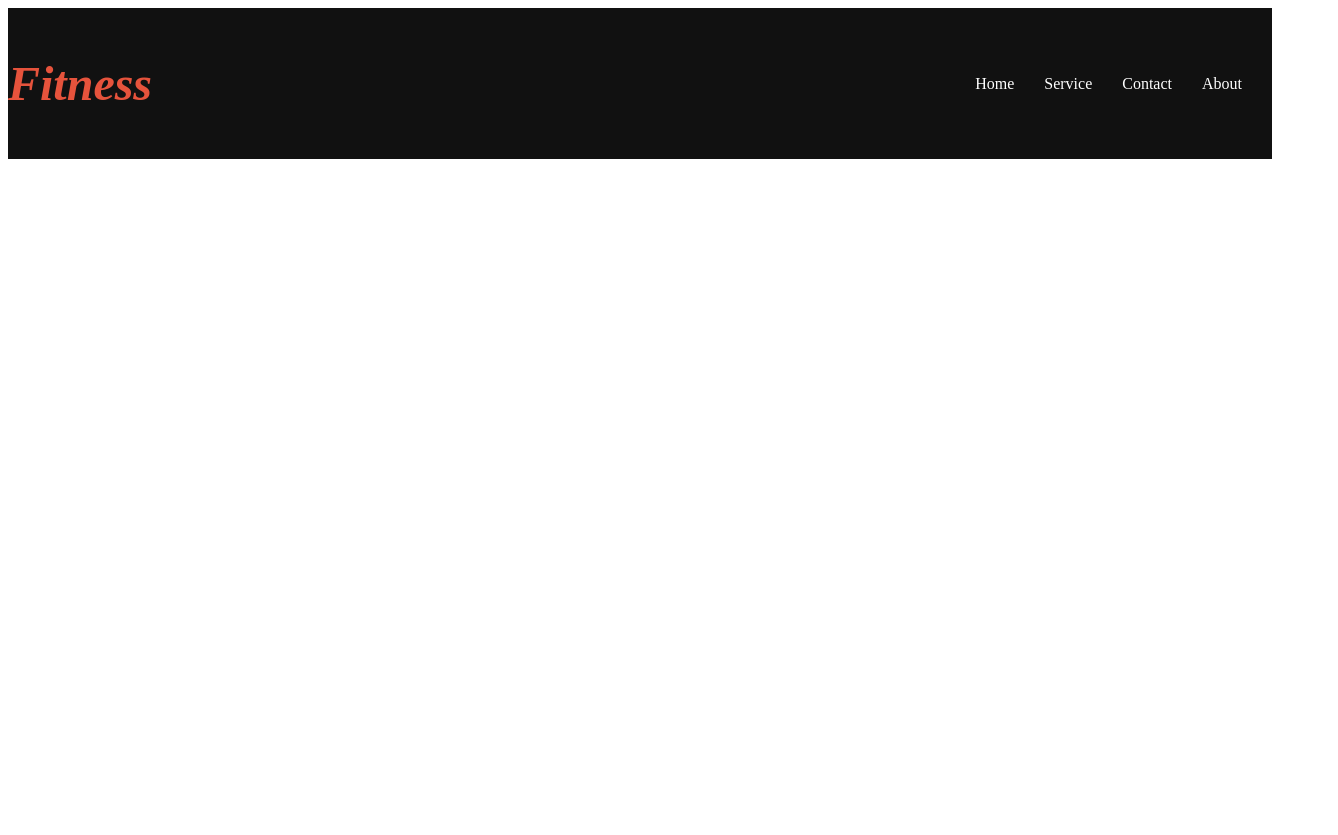
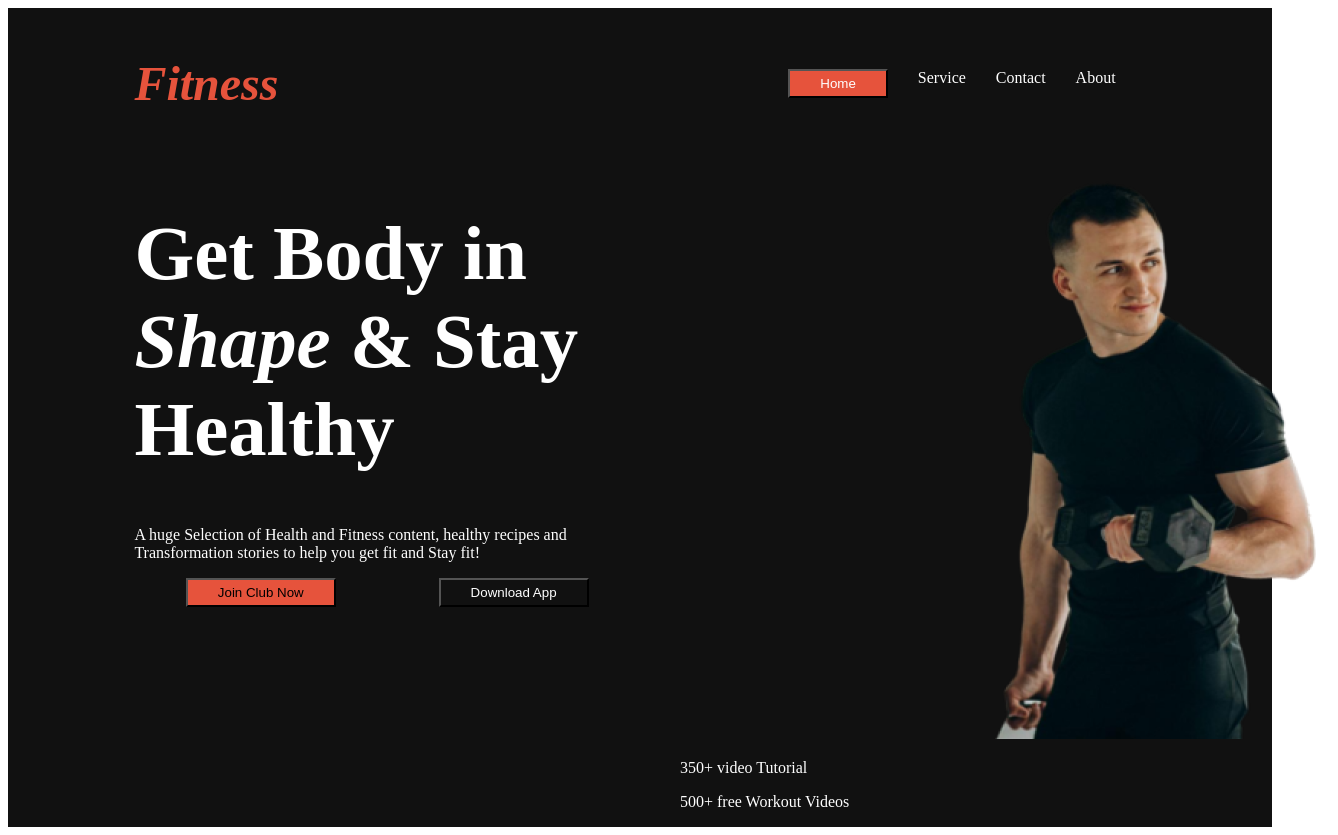
Before and after one commit to Zahedul01/Assignment-2, a plain HTML site: page index.html in a window 1280 px wide. Shown: the whole page, 1338 px wide, since content can reach past the window. Before the commit the page ends 800 px from the top, so only its background shows below. Drawn offline with Linux system fonts and the light colour scheme.

Commit message:
banner image

```diff
--- a/Styles/architect.css
+++ b/Styles/architect.css
@@ -48,9 +48,51 @@
 .navbar, .banner {
     max-width: 1440;
     margin: 0 auto;
+    padding-left: 10%;
+    padding-right: 10%;
+}
+
+.banner-text{
+    max-width: 50%;
 }
 
 .nav-link{
     text-decoration: none;
 
 }
+
+.Home-btn{
+    background-color: #E6533C;
+    padding: 5px 30px;
+}
+
+.download-btn{
+    color: #FFFFFF;
+    padding: 5px 30px;
+    background-color: #111111;
+}
+.banner{
+    color: #FFFFFF;
+}
+
+.banner-btn{
+    justify-content: space-around;
+}
+
+.banner-title{
+    font-size: 4.8rem;
+}
+
+#shape{
+    font-style: italic;
+}
+
+.banner{
+    display: flex;
+}
+.banner-image{
+    display: block;
+    margin-left: 100%;
+    margin-right: auto;
+    width: 50%;
+}
--- a/index.html
+++ b/index.html
@@ -11,12 +11,29 @@
         <nav class="navbar display-flex">
             <h3 class="brand">Fitness</h3>
             <Ul class ="nav-links display-flex">
-                <li class="nav-item"><a href="" class="nav-link text-gray">Home</a></li>
+                <li class="nav-item"><button class="Home-btn"><a href="" class="nav-link text-gray">Home</a></button></li>
                 <li class="nav-item"><a href="" class="nav-link text-gray">Service</a></li>
                 <li class="nav-item"><a href="" class="nav-link text-gray">Contact</a></li>
                 <li class="nav-item"><a href="" class="nav-link text-gray">About</a></li>
             </Ul>
         </nav>
+        <div class="banner">
+            <div class="banner-text">
+                <h1 class="banner-title"> <span> Get Body in</span> <span id="shape">Shape</span>  <span>& Stay Healthy</span></h1>
+                <P>A huge Selection of Health and Fitness content, healthy recipes and Transformation stories to help you get fit and Stay fit!</P>
+                <div    class="display-flex banner-btn">
+                    <Button class="Home-btn">Join Club Now</Button>
+                    <Button class="download-btn">Download App</Button>
+                </div>
+            </div>
+            <div>
+                <li class="banner-image"><img src="images/Images 2.png" alt="Banner_Image"></li>
+                <blockquote>350+ video Tutorial</blockquote>
+                <blockquote>500+ free Workout Videos</blockquote>
+            </div>
+
+
+        </div>
 
     </Header>
     <Main>
```
